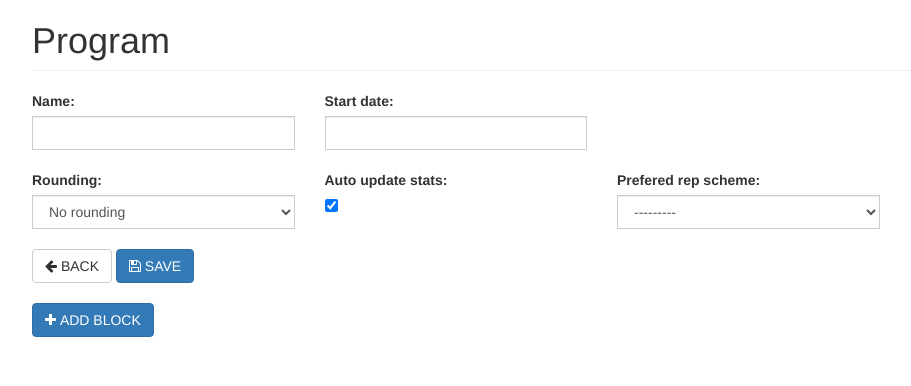
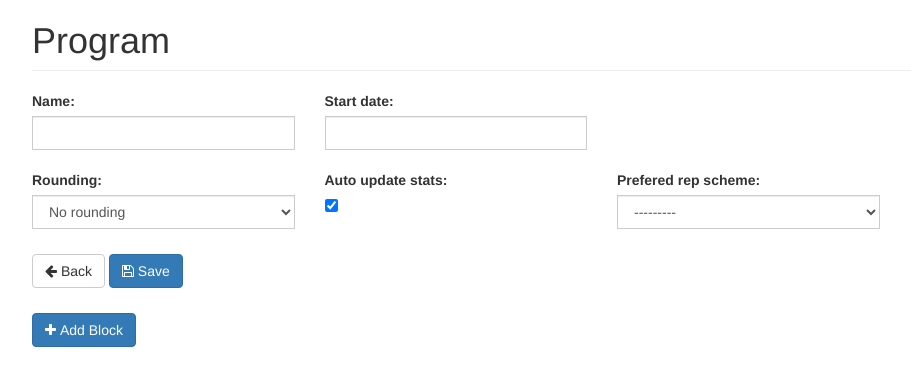
Before and after one commit to rawenihcam/BER-SERKR, a Django app: page /programs/program/ in a window 1280 px wide. Shown: the part 51-437 px from the top of the page, without its empty margins (38-949 px from the left). Run offline with Django 3.2, Linux system fonts and the light colour scheme; data that the repository does not hold is empty; some libraries are stand-ins or nearby versions.

Commit message:
FUCKING BULLSHIT

```diff
--- a/hamask/static/hamask/css/custom.css
+++ b/hamask/static/hamask/css/custom.css
@@ -36,6 +36,14 @@ button.right {
 
 div.right {
     float: right;
+}
+
+a.btn {
+    margin-top: 5px;
+}
+
+button.btn{
+    margin-top: 5px;
 }
 
 /* Regions */
--- a/hamask/static/hamask/js/custom.js
+++ b/hamask/static/hamask/js/custom.js
@@ -60,7 +60,7 @@ function exercise_order(p_id, p_order) {
 }
 
 function exercise_delete(p_id) {
-    $.ajax({
+    /*$.ajax({
         url: '/ajax/delete_exercise/',
         data: {
           'exercise_id': p_id
@@ -68,10 +68,13 @@ function exercise_delete(p_id) {
         dataType: 'json',
         success: function (data) {
             if (typeof data.exercise_id !== "undefined"){
-                $('#tr_'+p_id).remove();
+                $('#tr_'+p_id).hide("fast");
+                $('#tr_'+p_id+' > td.can_delete > input').val("on");
             }
         }
-    });
+    });*/
+                    $('#tr_'+p_id).hide("fast");
+                $('#tr_'+p_id+' > td.can_delete > input').val("on");
 }
 
 /* GLOBAL */
--- a/hamask/templates/hamask/program.html
+++ b/hamask/templates/hamask/program.html
@@ -23,11 +23,11 @@
     <!-- Buttons -->
     <div class="row">
         <div class="col-sm-12">
-            <a href="{% url 'hamask:programs' %}" class="btn btn-default"><i class="fa fa-arrow-left"></i>&nbsp;BACK</a>
+            <a href="{% url 'hamask:programs' %}" class="btn btn-default"><i class="fa fa-arrow-left"></i>&nbsp;Back</a>
             {% if id %}
-                <button type="submit" name="delete" value="delete" class="btn btn-danger"><i class="fa fa-trash"></i>&nbsp;DELETE</button>
+                <button type="submit" name="delete" value="delete" class="btn btn-danger"><i class="fa fa-trash"></i>&nbsp;Delete</button>
             {% endif %}
-            <button type="submit" name="save" value="save" class="btn btn-primary"><i class="fa fa-save"></i>&nbsp;SAVE</button>
+            <button type="submit" name="save" value="save" class="btn btn-primary"><i class="fa fa-save"></i>&nbsp;Save</button>
         </div>
     </div>
 </form>
@@ -55,8 +55,8 @@
                             <i class="fa fa-chevron-down"></i>
                         </button>
                         <ul class="dropdown-menu">
-                            <li><a href="javascript:$('#form').submit();" name="copy_group" value="{{ group.id }}"><i class="fa fa-copy"></i>&nbsp;COPY</a></li>
-                            <li><a href="javascript:group_delete({{ group.id }});"><i class="fa fa-trash"></i>&nbsp;DELETE</a></li>
+                            <li><a href="javascript:$('#form').submit();" name="copy_group" value="{{ group.id }}"><i class="fa fa-copy"></i>&nbsp;Copy</a></li>
+                            <li><a href="javascript:$('#form').submit();" name="delete_group" value="{{ group.id }}"><i class="fa fa-trash"></i>&nbsp;Delete</a></li>
                         </ul>
                         &nbsp;
                     </div>
@@ -113,7 +113,7 @@
         {% endfor %}
     {% endif %}
 
-    <button type="submit" form="form" name="add_group" value="add_group" class="btn btn-primary"><i class="fa fa-plus"></i>&nbsp;ADD BLOCK</button>
+    <button type="submit" form="form" name="add_group" value="add_group" class="btn btn-primary"><i class="fa fa-plus"></i>&nbsp;Add Block</button>
 </div>
 </div>
 
--- a/hamask/templates/hamask/programs.html
+++ b/hamask/templates/hamask/programs.html
@@ -1,7 +1,7 @@
 {% extends 'hamask/base.html' %}
 
 {% block content %}
-<a href="{% url 'hamask:program_create' %}" class="head btn btn-success"><i class="fa fa-plus"></i>&nbsp;ADD</a>
+<a href="{% url 'hamask:program_create' %}" class="head btn btn-success"><i class="fa fa-plus"></i>&nbsp;Add</a>
 <h1 class="page-header">Programs</h1>
 
 <div class="row">
--- a/hamask/templates/hamask/workout.html
+++ b/hamask/templates/hamask/workout.html
@@ -57,9 +57,10 @@
                         {% for hidden in formset.hidden_fields %}{{ hidden }}{% endfor %}
                         <a href="javascript:exercise_order({{ formset.id.value }}, 'DOWN');"><i class="fa fa-chevron-down"></i></a>&nbsp;&nbsp;
                         <a href="javascript:exercise_order({{ formset.id.value }}, 'UP');"><i class="fa fa-chevron-up"></i></a>&nbsp;&nbsp;
-                        <a href="#"><i class="fa fa-times"></i></a>
+                        <a href="javascript:exercise_delete({{ formset.id.value }});"><i class="fa fa-times"></i></a>
                     {% endif %}
                 </td>
+                <td class="can_delete" style="display:none;">{{ formset.DELETE }}</td>
             </tr>
         {% endfor %}
         </tbody>
--- a/hamask/views.py
+++ b/hamask/views.py
@@ -132,7 +132,7 @@ def workout_update(request, pk, template_name='hamask/workout.html'):
          raise Http404("Invalid workout.")
 
     form = WorkoutForm(request.POST or None, instance=workout, prefix='workout')
-    ExerciseFormset = modelformset_factory(Workout_Exercise, form=WorkoutExerciseForm)
+    ExerciseFormset = modelformset_factory(Workout_Exercise, form=WorkoutExerciseForm, can_delete=True)
     exercise_formset = ExerciseFormset(request.POST or None, prefix='exercise', queryset=workout.get_workout_exercises())
 
     if 'delete' in request.POST:
@@ -144,13 +144,16 @@ def workout_update(request, pk, template_name='hamask/workout.html'):
         if form.is_valid() and exercise_formset.is_valid():
             form.save()
 
-            exercises = exercise_formset.save(commit=False)
-            for exercise in exercises:
-                exercise.workout = workout
-                if exercise.order == None:
-                    exercise.order = workout.get_next_exercise_order()
-                print(str(exercise.order))
-                exercise.save()
+            exercise_formset.save(commit=False)
+
+            for exercise in exercise_formset.changed_objects:
+                exercise[0].save()
+
+            for exercise in exercise_formset.new_objects:
+                exercise[0].workout = workout
+                if exercise[0].order == None:
+                    exercise[0].order = workout.get_next_exercise_order()
+                exercise[0].save()
 
             messages.success(request, Notification.success_message, extra_tags=Notification.success_class)
             return HttpResponseRedirect (reverse ('hamask:workout_update', kwargs={'pk':workout.id}))
```
